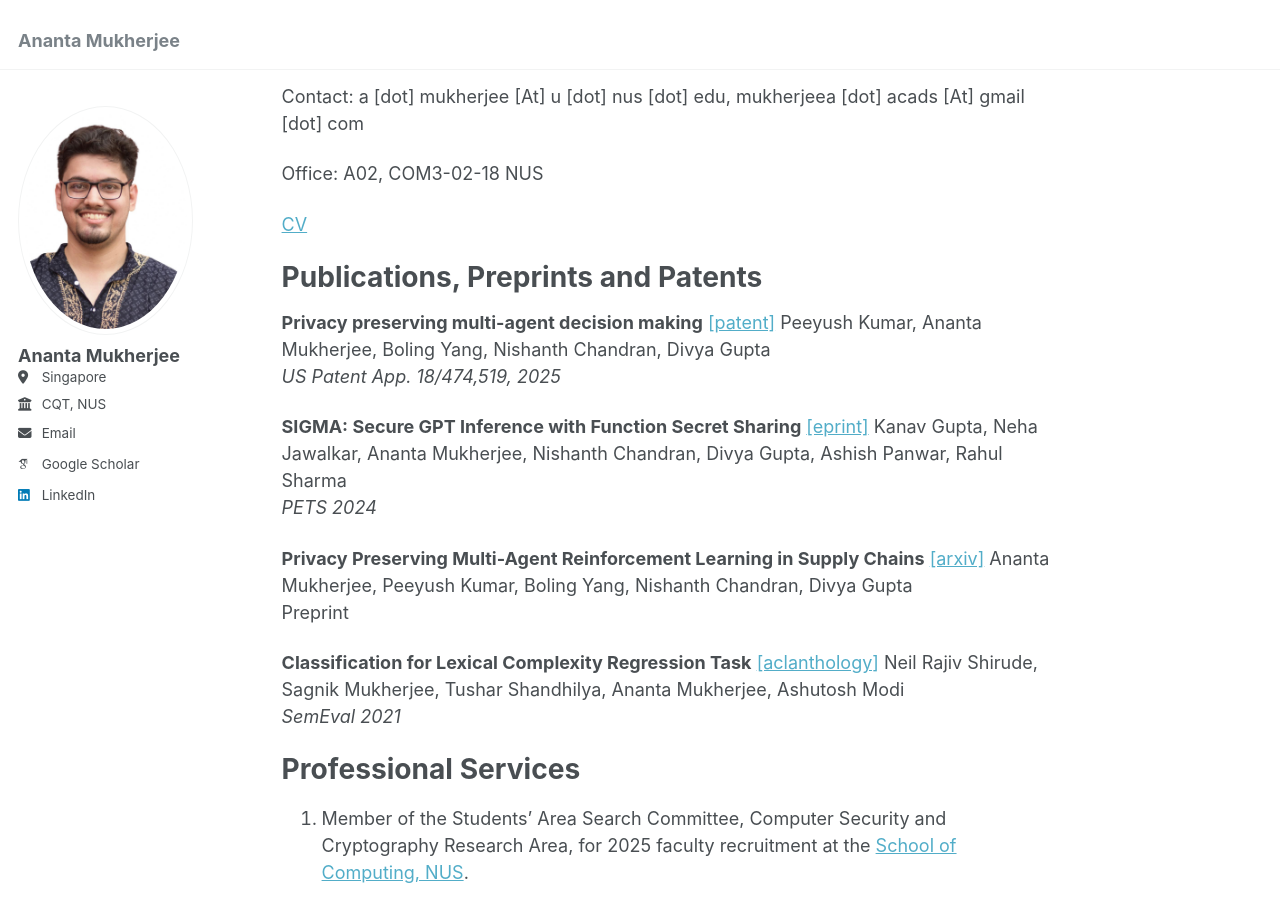
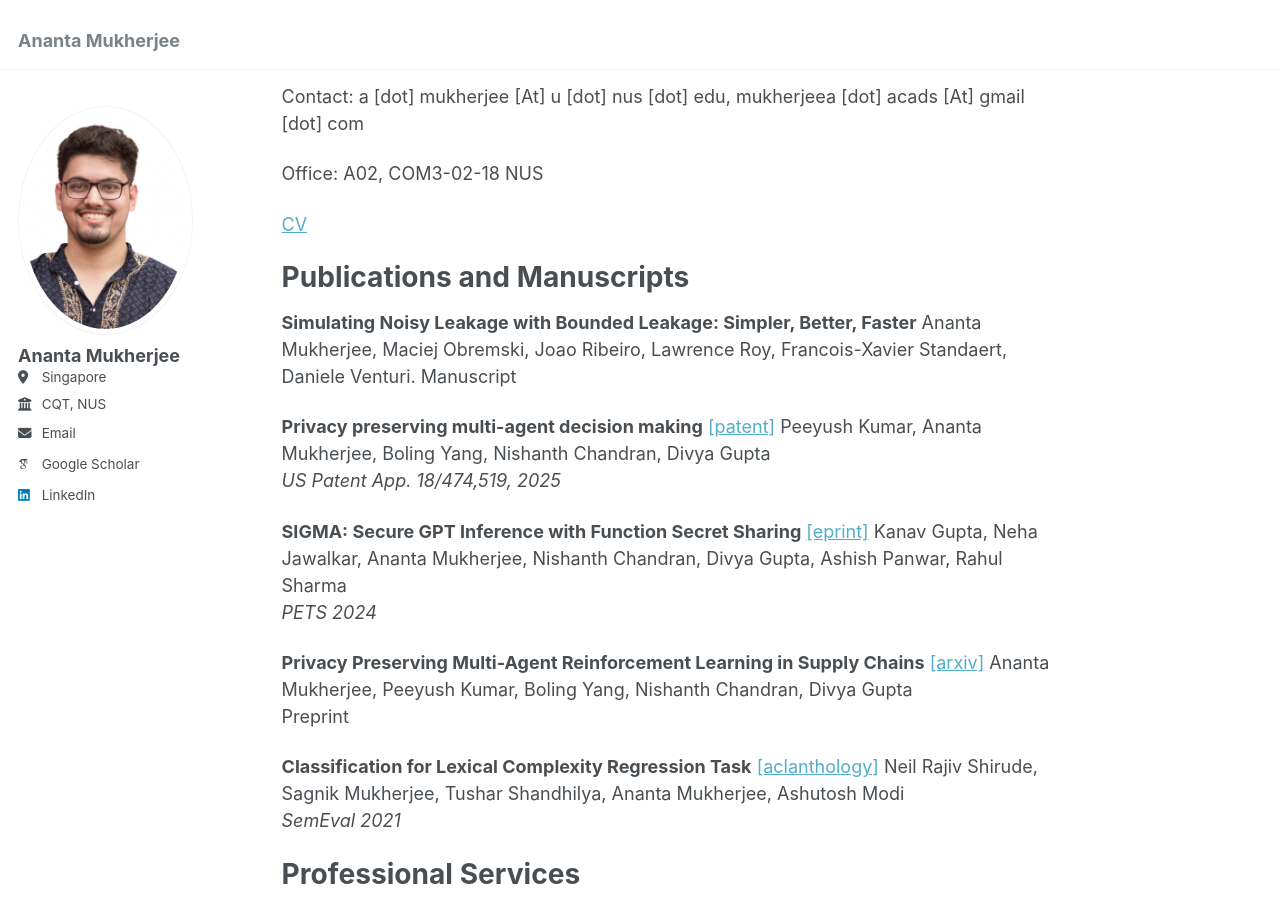
Before and after one commit to mananta/mananta.github.io, a Jekyll site: the page built from _pages/about.md, in a window 1280 px wide and 900 px high, scrolled down 483 px. Built offline with Jekyll 4.4.1, drawn with Linux system fonts in a browser that asks for light colours; some web fonts are replaced.

Commit message:
new paper

```diff
--- a/_pages/about.md
+++ b/_pages/about.md
@@ -21,8 +21,11 @@ Office: A02, COM3-02-18 NUS
 
 [CV](https://drive.google.com/file/d/1TLADjIfPDn9XLYr5ohaB9a7FPT5qJSVf/view?usp=sharing)
 
-Publications, Preprints and Patents
+Publications and Manuscripts
 =======
+**Simulating Noisy Leakage with Bounded Leakage: Simpler, Better, Faster**  Ananta Mukherjee, Maciej Obremski, Joao Ribeiro, Lawrence Roy, Francois-Xavier Standaert, Daniele Venturi.
+Manuscript
+
 **Privacy preserving multi-agent decision making** [[patent]](https://patents.google.com/patent/US20250037072A1/en) Peeyush Kumar, Ananta Mukherjee, Boling Yang, Nishanth Chandran, Divya Gupta
 *US Patent App. 18/474,519, 2025*
 
```
